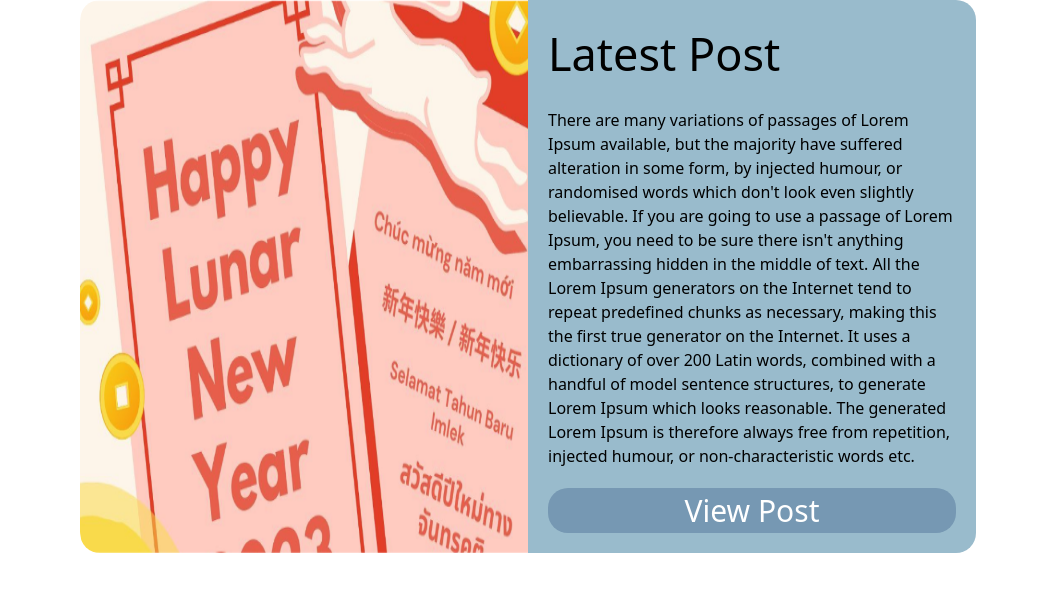
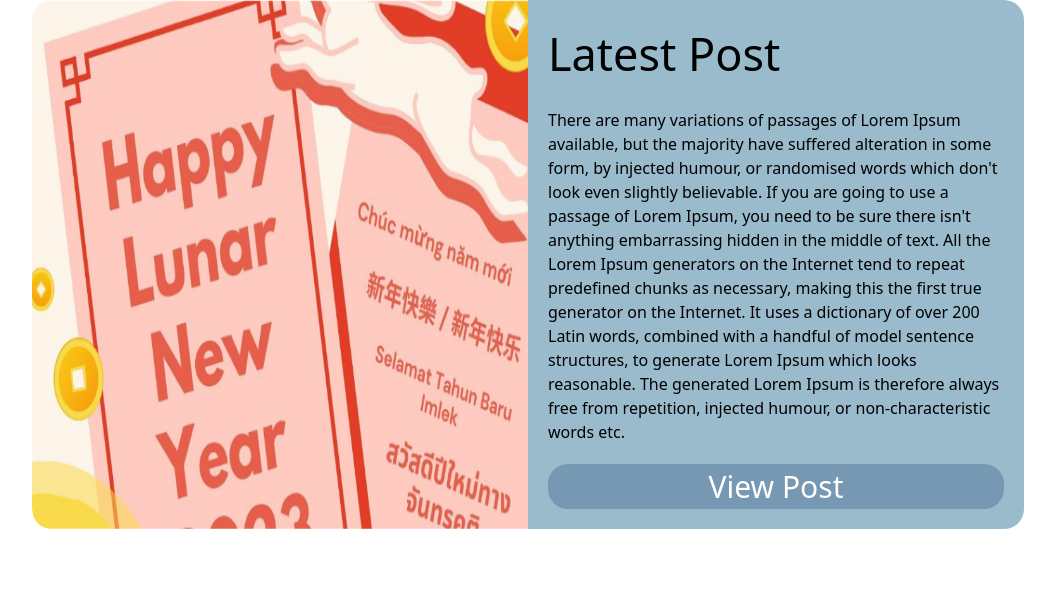
Before and after one commit to queens-web-development-club/qasa, a Next.js app: page / in a window 1280 px wide. Shown: the top 592 px of the page, without its empty margins (112-1167 px from the left). Built offline with nearby package versions, Linux system fonts and the light colour scheme.

Commit message:
updated main margins on x axis

```diff
--- a/pages/index.js
+++ b/pages/index.js
@@ -14,7 +14,7 @@ export default function Home() {
         <link rel="icon" href="/favicon.ico" />
       </Head>
       <main className="bg-white">
-        <div className="h-screen mx-48">
+        <div className="h-screen mx-12 lg:mx-36 xl:mx-60">
           <LatestPost />
         </div>
       </main>
```
